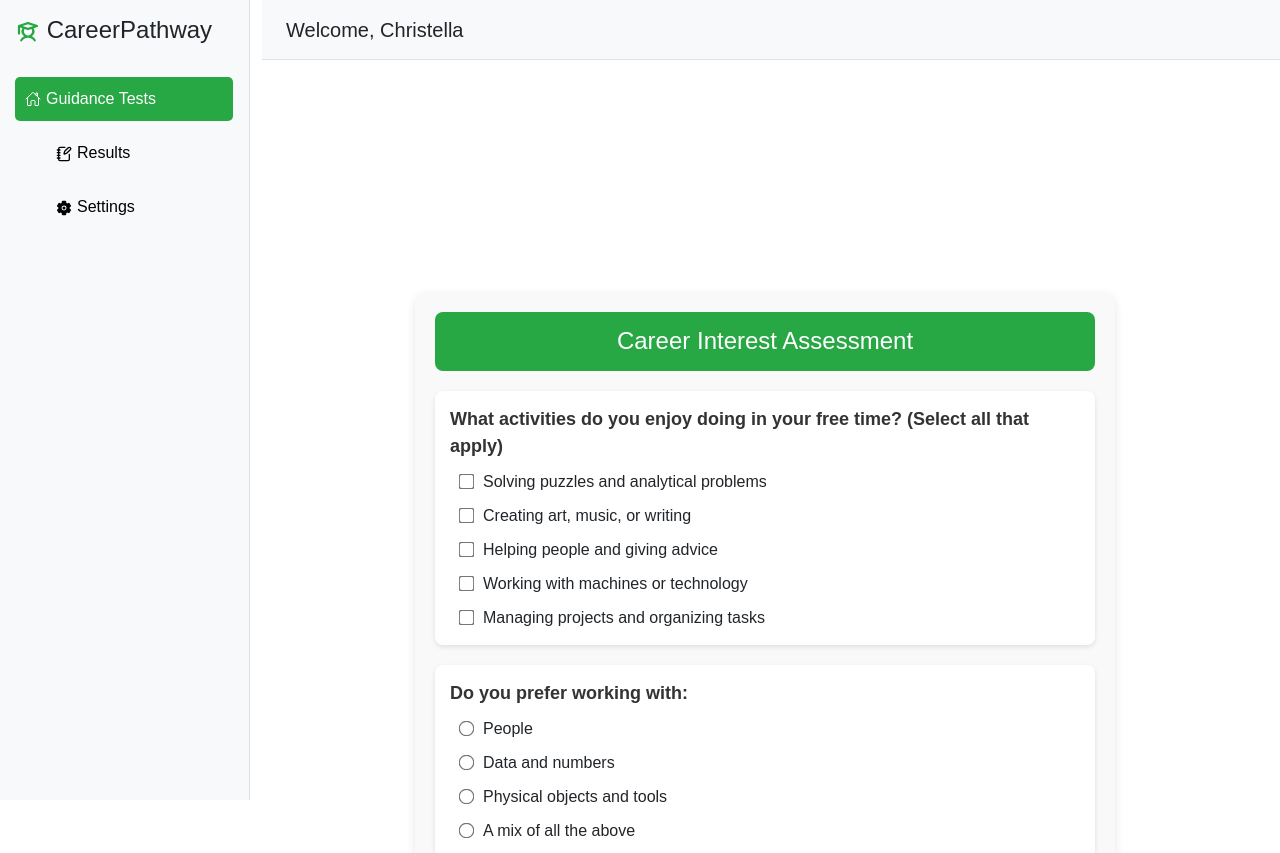
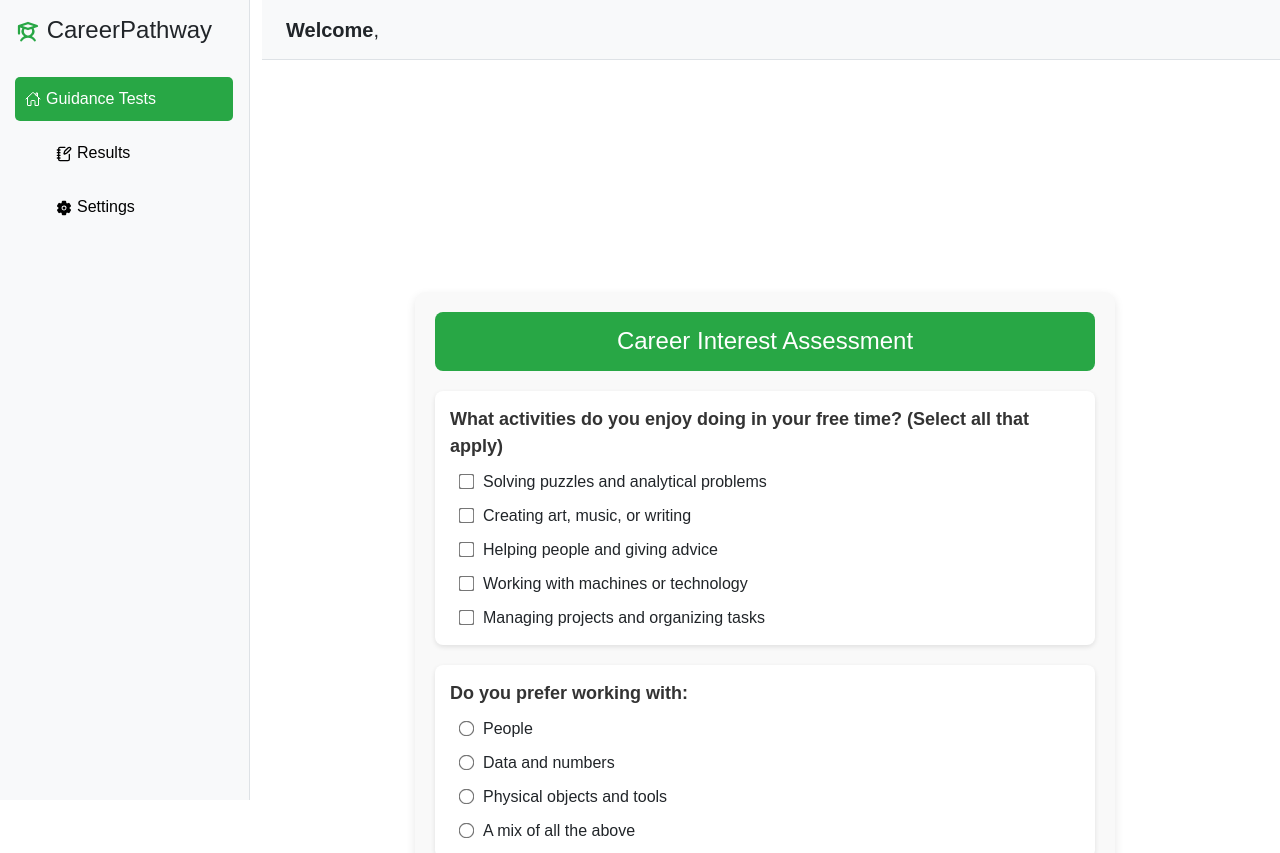
Before and after one commit to Kami-christella/Career-Guidance-App, a React (Vite) app: page /dashboard in a window 1280 px wide. Shown: the top 853 px of the page. Built offline with nearby package versions, Linux system fonts and the light colour scheme.

Commit message:
new designs

```diff
--- a/src/Dashboard/Assessment3.jsx
+++ b/src/Dashboard/Assessment3.jsx
@@ -137,8 +137,8 @@ const handleSubmit = async () => {
     );
 
     // Clear localStorage
-    // localStorage.removeItem('careerTestResponses');
-    // localStorage.removeItem('skillsResponses');
+    localStorage.removeItem('careerTestResponses');
+    localStorage.removeItem('skillsResponses');
 
     // Get career recommendations
     const recommendResponse = await axios.post(
--- a/src/Dashboard/NewDash.jsx
+++ b/src/Dashboard/NewDash.jsx
@@ -10,6 +10,24 @@ function NewDash() {
   const navigate = useNavigate();
   const location = useLocation();
   const [showDropdown, setShowDropdown] = useState(false);
+// Declare the variable in a higher scope
+let userName = null;
+
+// Get token from localStorage
+const tokenFromStorage = localStorage.getItem('userToken');
+
+if (tokenFromStorage) {
+  const payload = tokenFromStorage.split('.')[1];
+  const decodedPayload = JSON.parse(atob(payload));
+  userName = decodedPayload?.user?.name;
+}
+
+console.log("User's name is:", userName); // Can access it here
+
+const handleLogoutBtn = async () => {
+  localStorage.removeItem('userToken');
+  navigate('/')
+}
 
   return (
     <div className="container-fluid vh-100 d-flex">
@@ -64,7 +82,7 @@ function NewDash() {
           className="bg-light border-bottom py-2 px-4 position-fixed top-0 w-100 d-flex justify-content-between align-items-center"
           style={{ zIndex: 1050, height: "60px" }}
         >
-          <h5 className="text-dark m-0">Welcome, Christella</h5>
+          <h5 className="text-dark m-0"> <b>Welcome</b>, {userName} </h5>
           <div className="position-fixed">
             <IoPersonCircle
               style={{ color: "green", fontSize: "3rem", marginLeft: "65rem" }}
@@ -72,8 +90,8 @@ function NewDash() {
             />
             {showDropdown && (
               <div className="profile-dropdown position-absolute bg-white shadow p-2 rounded" style={{ right: "0px", top: "40px" }}>
-                <p className="profile-name mb-2">Christella</p>
-                <button className="logout-button btn btn-danger btn-sm w-100">Logout</button>
+                <p className="profile-name mb-2">{userName}</p>
+                <button className="logout-button btn btn-danger btn-sm w-100"  onClick={handleLogoutBtn}>Logout</button>
               </div>
             )}
           </div>
```
